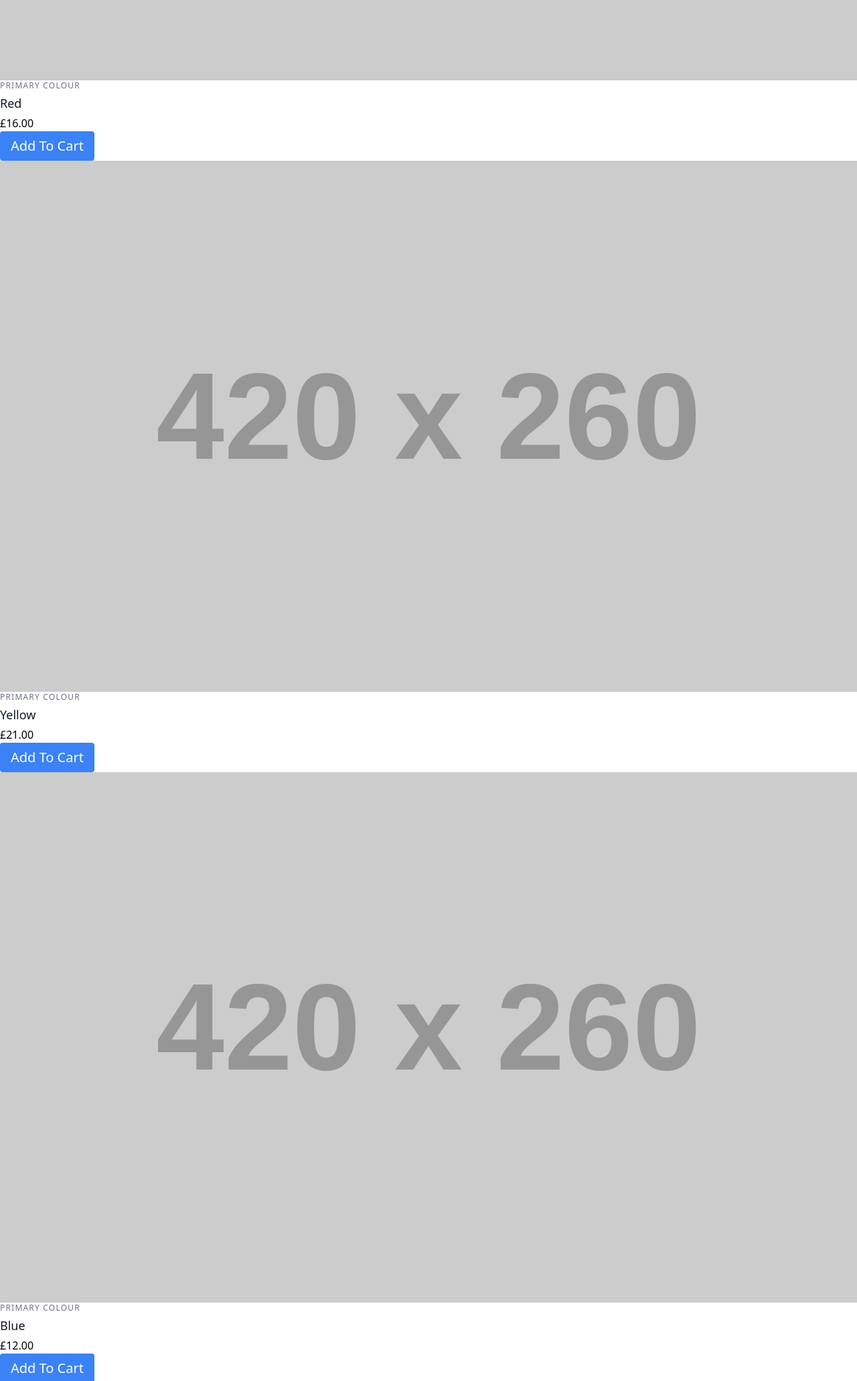
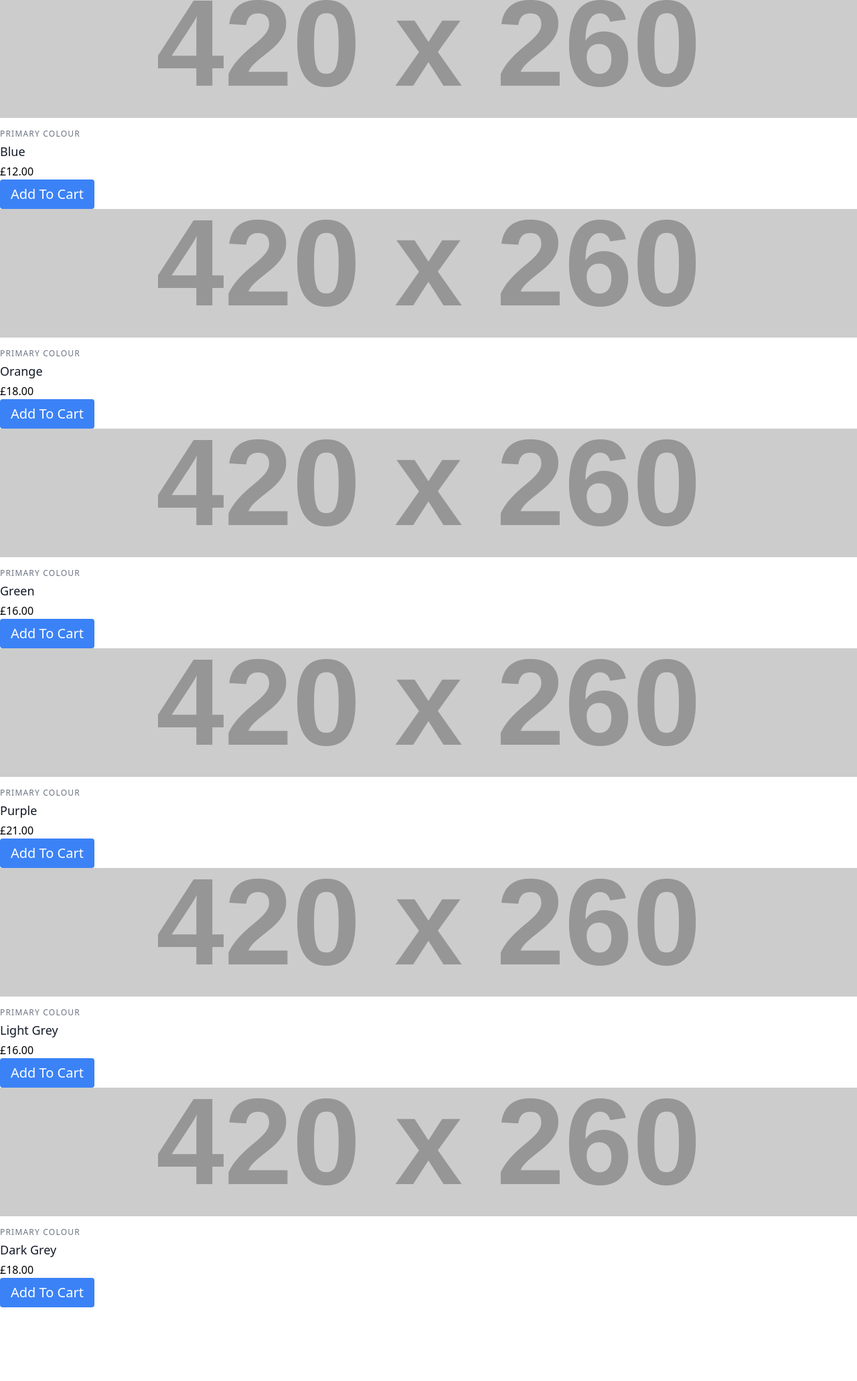
Before and after one commit to mjfarrelm/Shopping-Cart, a website: page store.html in a window 1280 px wide. Shown: the part 738-2800 px from the top of the page at 67% size. After the commit the page ends 2690 px from the top, so only its background shows below. Drawn offline with nearby package versions, Linux system fonts and the light colour scheme; placeholder pictures from the web are drawn by us.

```diff
--- a/store.html
+++ b/store.html
@@ -17,77 +17,94 @@
       </nav>
     </div>
   </header>
+
   <section>
-    <div>
+    <div class="block relative h-48 rounded">
       <img class="object-cover object-center w-full h-full block" src="https://dummyimage.com/420x260/F00/F00" alt="ecommerce">
     </div>
+    <div class="mt-4 flex items-end justify-between">
     <div>
       <h3 class="text-gray-500 text-xs tracking-widest title-font uppercase mb-1">Primary Colour</h3>
       <h2 class="text-gray-900 title-font text-lg font-medium">Red</h2>
       <p class="mt-1">£16.00</p>
     </div>
+    </div>
     <button class="text-white py-2 px-4 text-xl bg-blue-500 rounded hover:bg-blue-700">Add To Cart</button>
-    <div>
+    <div class="block relative h-48 rounded">
       <img class="object-cover object-center w-full h-full block" src="https://dummyimage.com/420x260/FF0/FF0" alt="ecommerce">
     </div>
+    <div class="mt-4 flex items-end justify-between">
     <div>
       <h3 class="text-gray-500 text-xs tracking-widest title-font uppercase mb-1">Primary Colour</h3>
       <h2 class="text-gray-900 title-font text-lg font-medium">Yellow</h2>
       <p class="mt-1">£21.00</p>
     </div>
+    </div>
     <button class="text-white py-2 px-4 text-xl bg-blue-500 rounded hover:bg-blue-700">Add To Cart</button>
-    <div>
+    <div class="block relative h-48 rounded">
       <img class="object-cover object-center w-full h-full block" src="https://dummyimage.com/420x260/00F/00F" alt="ecommerce">
     </div>
+    <div class="mt-4 flex items-end justify-between">
     <div>
       <h3 class="text-gray-500 text-xs tracking-widest title-font uppercase mb-1">Primary Colour</h3>
       <h2 class="text-gray-900 title-font text-lg font-medium">Blue</h2>
       <p class="mt-1">£12.00</p>
     </div>
+    </div>
     <button class="text-white py-2 px-4 text-xl bg-blue-500 rounded hover:bg-blue-700">Add To Cart</button>
-    <div>
+    <div class="block relative h-48 rounded">
       <img class="object-cover object-center w-full h-full block" src="https://dummyimage.com/420x260/F60/F60" alt="ecommerce">
     </div>
+    <div class="mt-4 flex items-end justify-between">
     <div>
       <h3 class="text-gray-500 text-xs tracking-widest title-font uppercase mb-1">Primary Colour</h3>
       <h2 class="text-gray-900 title-font text-lg font-medium">Orange</h2>
       <p class="mt-1">£18.00</p>
     </div>
+    </div>
     <button class="text-white py-2 px-4 text-xl bg-blue-500 rounded hover:bg-blue-700">Add To Cart</button>
-    <div>
+    <div class="block relative h-48 rounded">
       <img class="object-cover object-center w-full h-full block" src="https://dummyimage.com/420x260/0F0/0F0" alt="ecommerce">
     </div>
+    <div class="mt-4 flex items-end justify-between">
     <div>
       <h3 class="text-gray-500 text-xs tracking-widest title-font uppercase mb-1">Primary Colour</h3>
       <h2 class="text-gray-900 title-font text-lg font-medium">Green</h2>
       <p class="mt-1">£16.00</p>
     </div>
+    </div>
     <button class="text-white py-2 px-4 text-xl bg-blue-500 rounded hover:bg-blue-700">Add To Cart</button>
-    <div>
+    <div class="block relative h-48 rounded">
       <img class="object-cover object-center w-full h-full block" src="https://dummyimage.com/420x260/60F/60F" alt="ecommerce">
     </div>
+    <div class="mt-4 flex items-end justify-between">
     <div>
       <h3 class="text-gray-500 text-xs tracking-widest title-font uppercase mb-1">Primary Colour</h3>
       <h2 class="text-gray-900 title-font text-lg font-medium">Purple</h2>
       <p class="mt-1">£21.00</p>
     </div>
+    </div>
     <button class="text-white py-2 px-4 text-xl bg-blue-500 rounded hover:bg-blue-700">Add To Cart</button>
-    <div>
+    <div class="block relative h-48 rounded">
       <img class="object-cover object-center w-full h-full block" src="https://dummyimage.com/420x260/AAA/AAA" alt="ecommerce">
     </div>
+    <div class="mt-4 flex items-end justify-between">
     <div>
       <h3 class="text-gray-500 text-xs tracking-widest title-font uppercase mb-1">Primary Colour</h3>
       <h2 class="text-gray-900 title-font text-lg font-medium">Light Grey</h2>
       <p class="mt-1">£16.00</p>
     </div>
+    </div>
     <button class="text-white py-2 px-4 text-xl bg-blue-500 rounded hover:bg-blue-700">Add To Cart</button>
-    <div>
+    <div class="block relative h-48 rounded">
       <img class="object-cover object-center w-full h-full block" src="https://dummyimage.com/420x260/333/333" alt="ecommerce">
     </div>
+    <div class="mt-4 flex items-end justify-between">
     <div>
       <h3 class="text-gray-500 text-xs tracking-widest title-font uppercase mb-1">Primary Colour</h3>
       <h2 class="text-gray-900 title-font text-lg font-medium">Dark Grey</h2>
       <p class="mt-1">£18.00</p>
+    </div>
     </div>
     <button class="text-white py-2 px-4 text-xl bg-blue-500 rounded hover:bg-blue-700">Add To Cart</button>
   </section>
```
